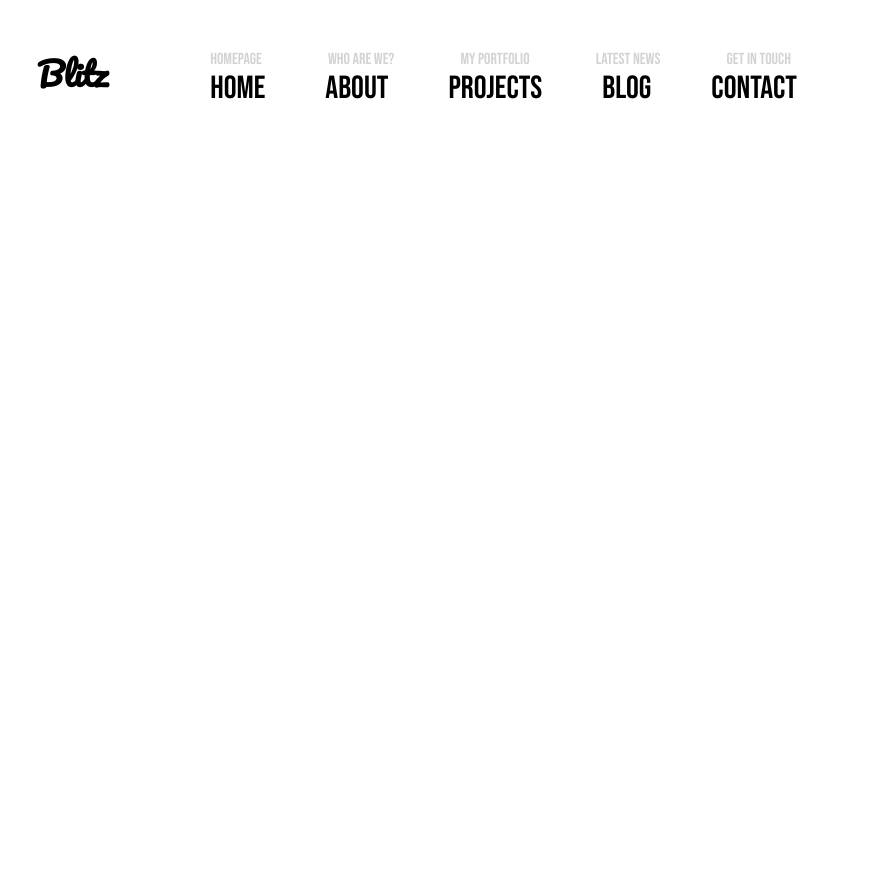
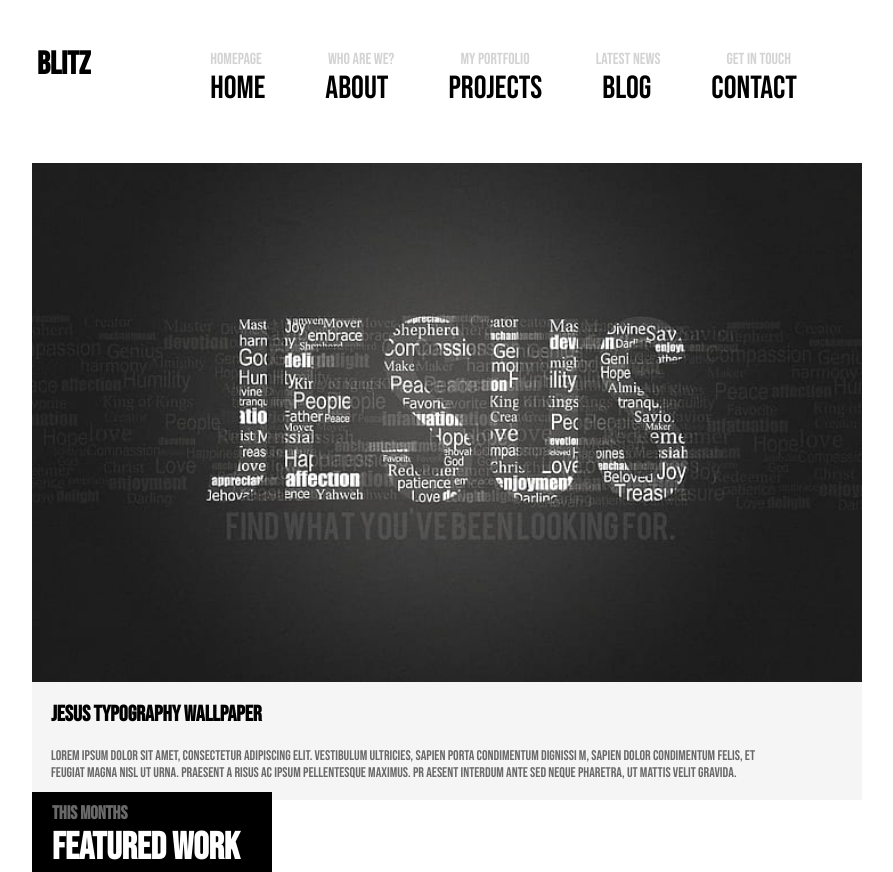
Before and after one commit to danilocalvalhan/workshop, a plain HTML site: page index.html in a window 1280 px wide. Shown: the whole page, without its empty margins (193-1086 px from the left). Before the commit the page ends 800 px from the top, so only its background shows below. Drawn offline with Linux system fonts and the light colour scheme.

Commit message:
nav bar e 1 section

```diff
--- a/css/styles.css
+++ b/css/styles.css
@@ -4,6 +4,7 @@
 	margin: 0;
 	padding: 0;
 	box-sizing: border-box;
+	font-family: "Bebas Neue", sans-serif, arial;
 }
 body{
 	margin-top: 45px;
@@ -11,7 +12,6 @@ body{
 	margin-right: 225px;
 }
 header {
-	font-family: "Bebas Neue", sans-serif, arial;
 	display: flex;
 	margin: 0 5px;
 	justify-content: space-between;
@@ -21,24 +21,56 @@ header {
 }
 nav {
 	margin-top: 5px;
-
-
-
 }
 ul {
 	list-style-type: none;
 	display: flex;
 	justify-content: left;
-
 }
-
 .top_header li{
 	margin-right: auto;
 	color: #D3D3D3;
-
 }
-
 .bottom_header li{
 	margin-right: 60px;
 	font-size: 32px;
 }
+.slider {
+	padding: 55px 0;
+}
+.FeaturedWork {
+	display: flex;
+}
+.FeaturedWork img {
+	width: 100%;
+}
+.This_Month{
+	background-color: Black;
+	position: absolute; bottom: -72px; left: 225px;
+	width: 240px;
+	height: 80px;
+	text-align: left;
+	padding: 10px 20px;
+}
+.This_Month h3 {
+	color: DimGray;
+}
+.This_Month h2 {
+	color: white;
+	font-size: 38px;
+}
+.info {
+	padding: 19px;
+	background-color: WhiteSmoke;
+}
+
+.info h2 {
+	padding-bottom: 19px;
+	font-size: 22px;
+}
+
+.info p {
+	font-size: 14px;
+	margin-right: 60px;
+	color: DimGray;
+}
--- a/index.html
+++ b/index.html
@@ -31,6 +31,23 @@
 			</nav>
 		</header>
 
+		<section class="slider">
+			<div class="FeaturedWork">
+				<img src="./images/jesus-typography-wallpaper-preview.jpg" alt="Wallpaper Jesus">
+				<div class="This_Month">
+					<h3>This Months</h3>
+					<h2>Featured Work</h2>
+				</div>
+
+			</div>
+
+			<div class="info">
+				<h2> Jesus Typography Wallpaper</h2>
+				<p>Lorem ipsum dolor sit amet, consectetur adipiscing elit. Vestibulum ultricies, sapien porta condimentum dignissi				m, sapien dolor condimentum felis, et feugiat magna nisl ut urna. Praesent a risus ac ipsum pellentesque maximus. Pr				aesent interdum ante sed neque pharetra, ut mattis velit gravida.</p>
+			</div>
+
+		</section>
+
 
 	</body>
 </html>
```
Also changed, not shown: images/jesus-typography-wallpaper-preview.jpg (added).
